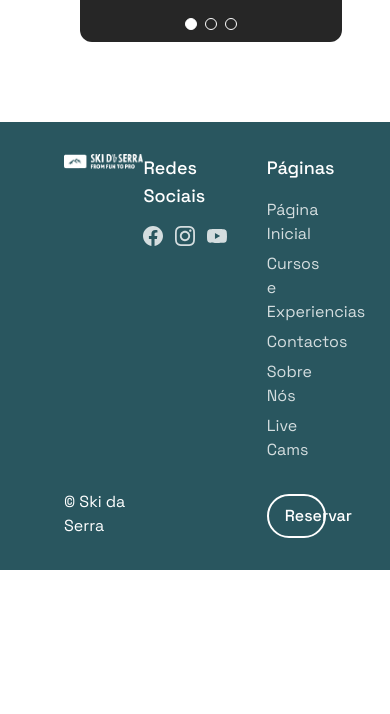
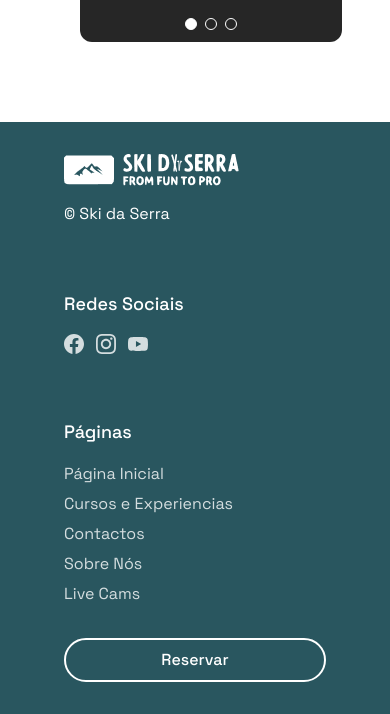
Before and after one commit to JonasMonti/SkiDaSerra, an Astro site: page / in a window 390 px wide. Shown: the part 3843-4557 px from the top of the page. Before the commit the page ends 4413 px from the top, so only its background shows below. Built offline with nearby package versions, Linux system fonts and the light colour scheme; Astro itself is replaced by a stand-in of ours.

Commit message:
📱 Responsive Footer

```diff
--- a/src/components/Footer.astro
+++ b/src/components/Footer.astro
@@ -3,14 +3,16 @@ import Button from "./Button.astro";
 ---
 
 <footer
-  class="mx-auto flex justify-between bg-primary px-16 py-8 text-white"
+  class="mx-auto flex flex-col justify-between gap-16 bg-primary px-16 py-8 text-white md:flex-row md:gap-0"
 >
-  <div class="flex flex-col justify-between">
-    <img src="/logo-branco.png" class="" alt="" />
+  <div class="flex flex-col justify-between gap-4 md:gap-0">
+    <a href="/">
+      <img src="/logo-branco.png" class="" alt="" />
+    </a>
     <p>&copy; Ski da Serra</p>
   </div>
 
-  <div class="grid grid-cols-2 gap-16">
+  <div class="grid grid-cols-1 gap-16 md:grid-cols-2">
     <div>
       <h3 class="mb-4 text-lg font-medium">Redes Sociais</h3>
       <ul class="flex gap-3 opacity-80">
```
